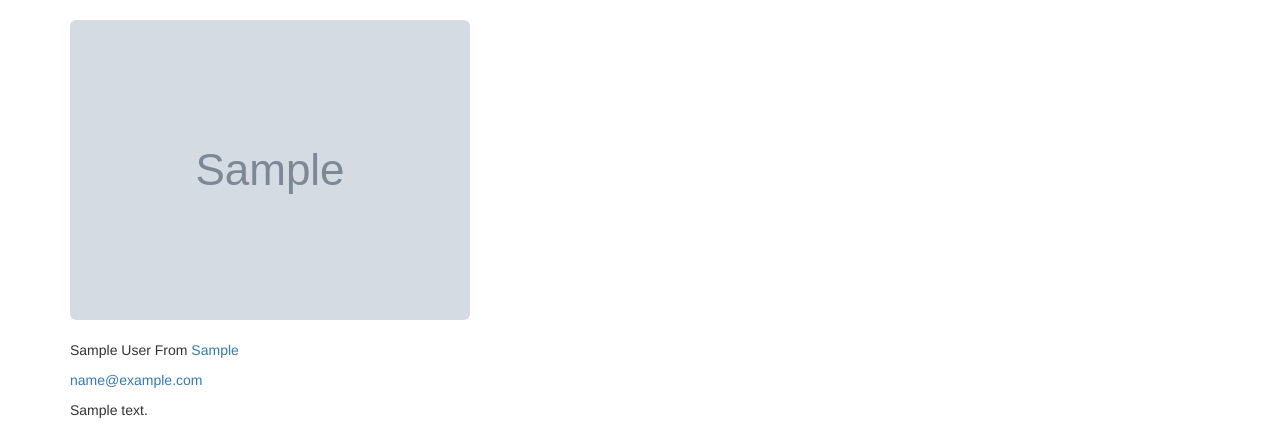
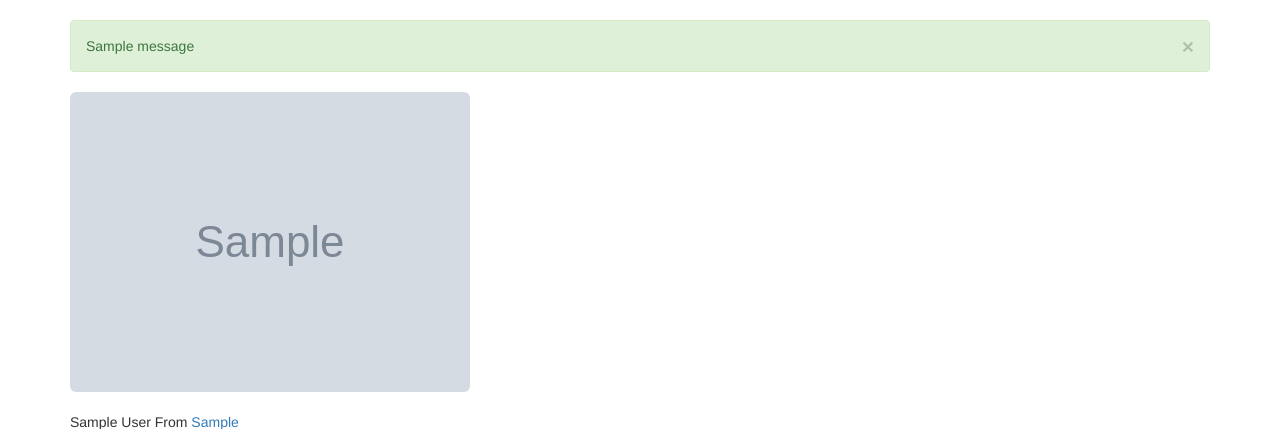
Before and after one commit to LBQTrung/Flask-Cook-book, a Flask app: page /user/1 in a window 1280 px wide. Shown: the part 52-481 px from the top of the page. Run offline with Flask 3, Linux system fonts and the light colour scheme; a user stored in the database is signed in; tables that the repository leaves empty hold one stand-in row (values such as "Sample post"); grey boxes marked "Sample" are stand-in pictures; one stand-in notice (Sample message) is shown; some libraries are stand-ins or nearby versions.

Commit message:
Update Chapter 13

```diff
--- a/Chapter13/app/main/views.py
+++ b/Chapter13/app/main/views.py
@@ -31,7 +31,7 @@ def edit_profile():
         current_user.name = form.name.data
         current_user.location = form.location.data
         current_user.about_me = form.about_me.data
-        db.session.add(user)
+        db.session.add(current_user)
         flash("Your profile has been updated.")
         return redirect(url_for(".user", id=current_user.id))
     form.name.data = current_user.name
--- a/Chapter13/app/templates/user.html
+++ b/Chapter13/app/templates/user.html
@@ -1,6 +1,15 @@
 {% extends 'base.html' %}
 {% block content %}
 <div class="container">
+    {% for message in get_flashed_messages() %}
+    <div class="alert alert-success">
+        <button type="button" class="close" data-dismiss="alert">
+            &times;
+        </button>
+        {{ message}}
+    </div>
+    {% endfor %}
+
     <img class="img-rounded profile-thumbnail" src="{{ user.avatar_url }}">
     <h1>{{ user.username }}</h1>
     {% if user.name or user.location %}
```
